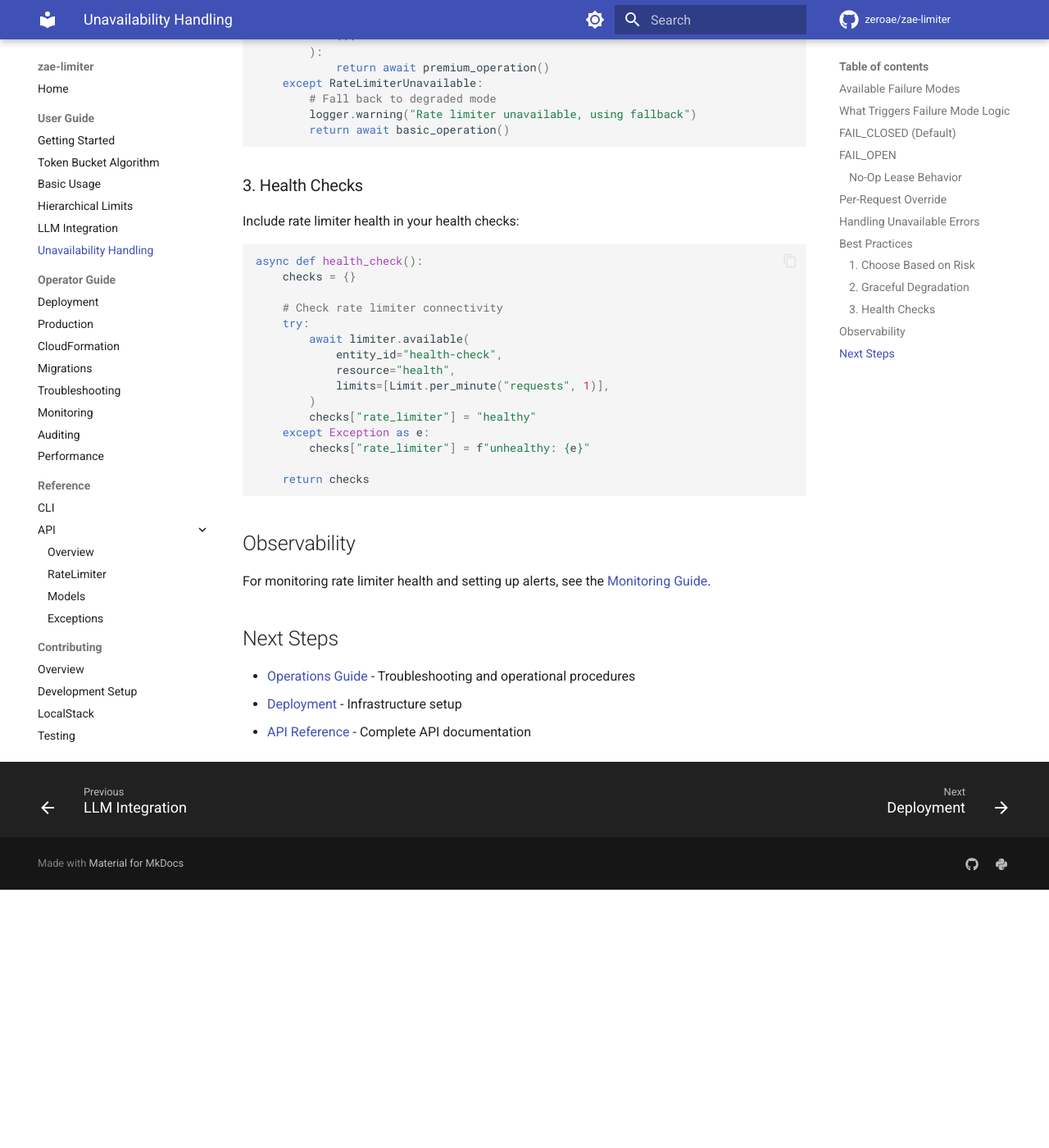
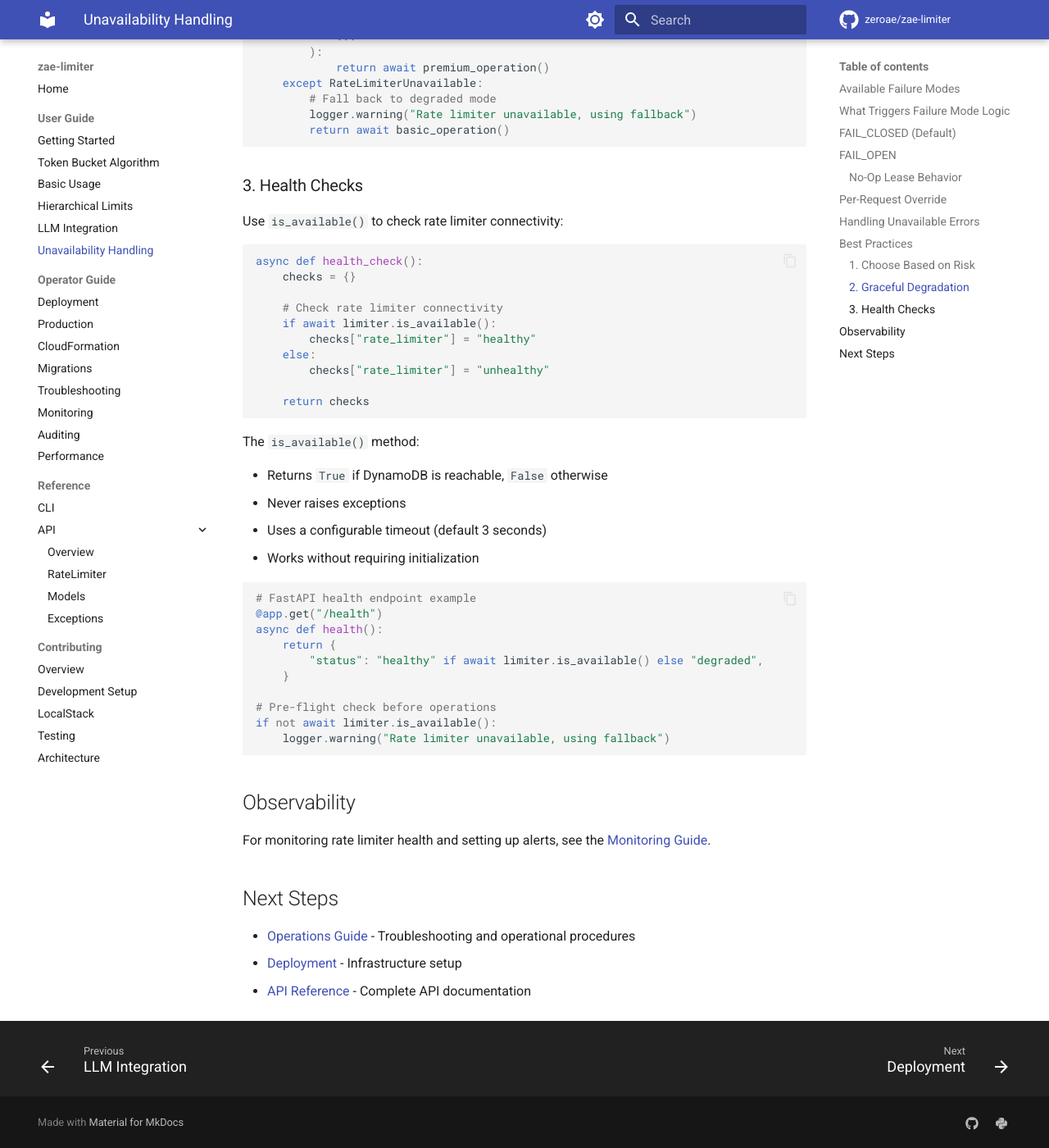
Before and after one commit to zeroae/zae-limiter, an MkDocs documentation site: the page built from docs/guide/unavailability.md, in a window 1280 px wide and 1400 px high, scrolled down 4081 px. Shown: the whole window at 82% size. Built offline with MkDocs 1.6.1 and Material for MkDocs 9.7.7, drawn with Linux system fonts in a browser that asks for light colours; comment, search, counter and statistics services are not loaded; the version menu is left out; before the commit the page ends 5166 px from its top, so only the background shows below that.

Commit message:
📝 docs(guide): update health checks to use is_available()
Update the unavailability guide to document the new is_available()
method for health checks instead of the try/except workaround.

Co-Authored-By: Claude Opus 4.5 <noreply@anthropic.com>

````diff
--- a/docs/guide/unavailability.md
+++ b/docs/guide/unavailability.md
@@ -187,24 +187,39 @@ async def resilient_operation(entity_id: str):
 
 ### 3. Health Checks
 
-Include rate limiter health in your health checks:
+Use `is_available()` to check rate limiter connectivity:
 
 ```python
 async def health_check():
     checks = {}
 
     # Check rate limiter connectivity
-    try:
-        await limiter.available(
-            entity_id="health-check",
-            resource="health",
-            limits=[Limit.per_minute("requests", 1)],
-        )
+    if await limiter.is_available():
         checks["rate_limiter"] = "healthy"
-    except Exception as e:
-        checks["rate_limiter"] = f"unhealthy: {e}"
+    else:
+        checks["rate_limiter"] = "unhealthy"
 
     return checks
+```
+
+The `is_available()` method:
+
+- Returns `True` if DynamoDB is reachable, `False` otherwise
+- Never raises exceptions
+- Uses a configurable timeout (default 3 seconds)
+- Works without requiring initialization
+
+```python
+# FastAPI health endpoint example
+@app.get("/health")
+async def health():
+    return {
+        "status": "healthy" if await limiter.is_available() else "degraded",
+    }
+
+# Pre-flight check before operations
+if not await limiter.is_available():
+    logger.warning("Rate limiter unavailable, using fallback")
 ```
 
 ## Observability
````
